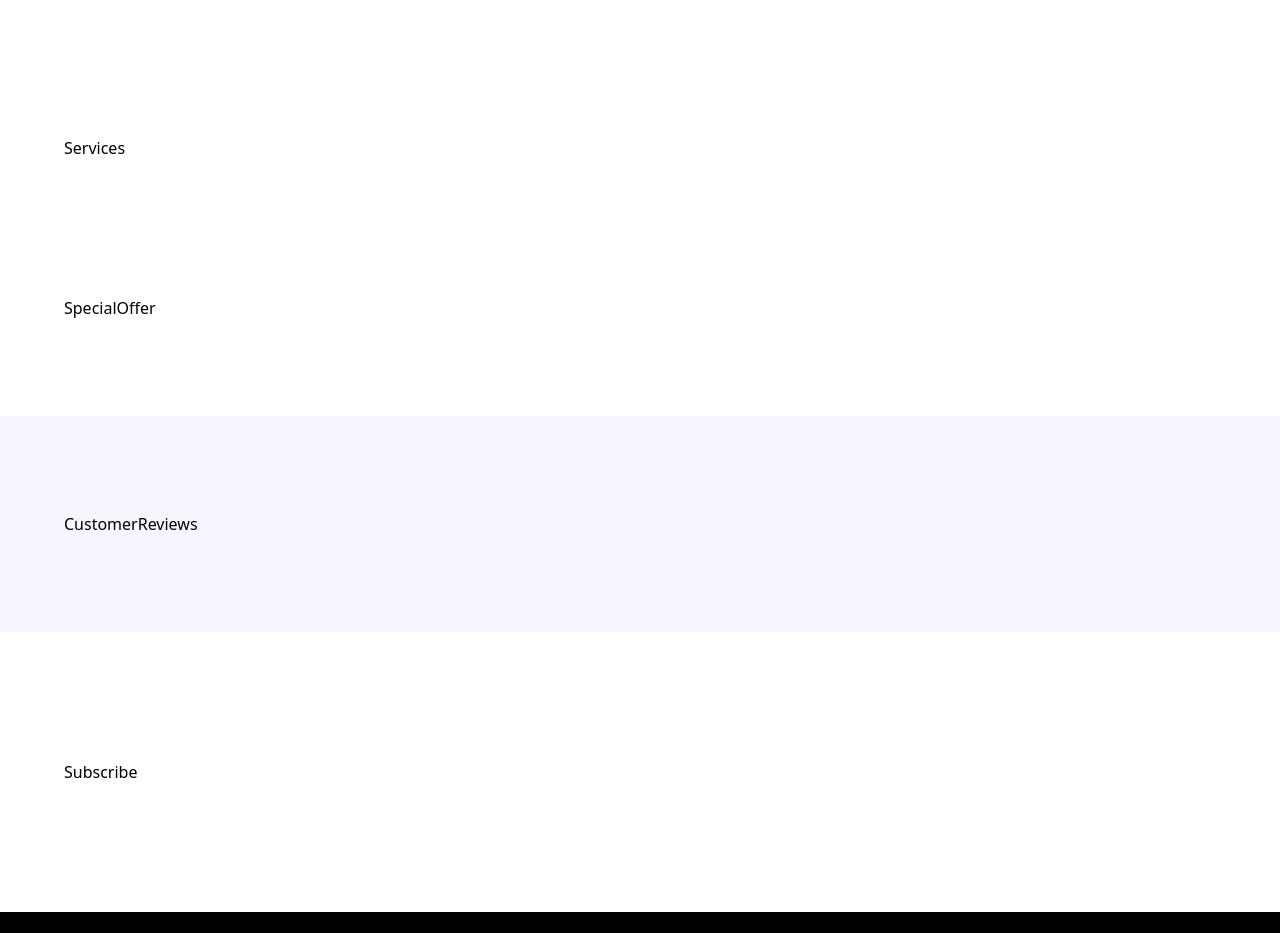
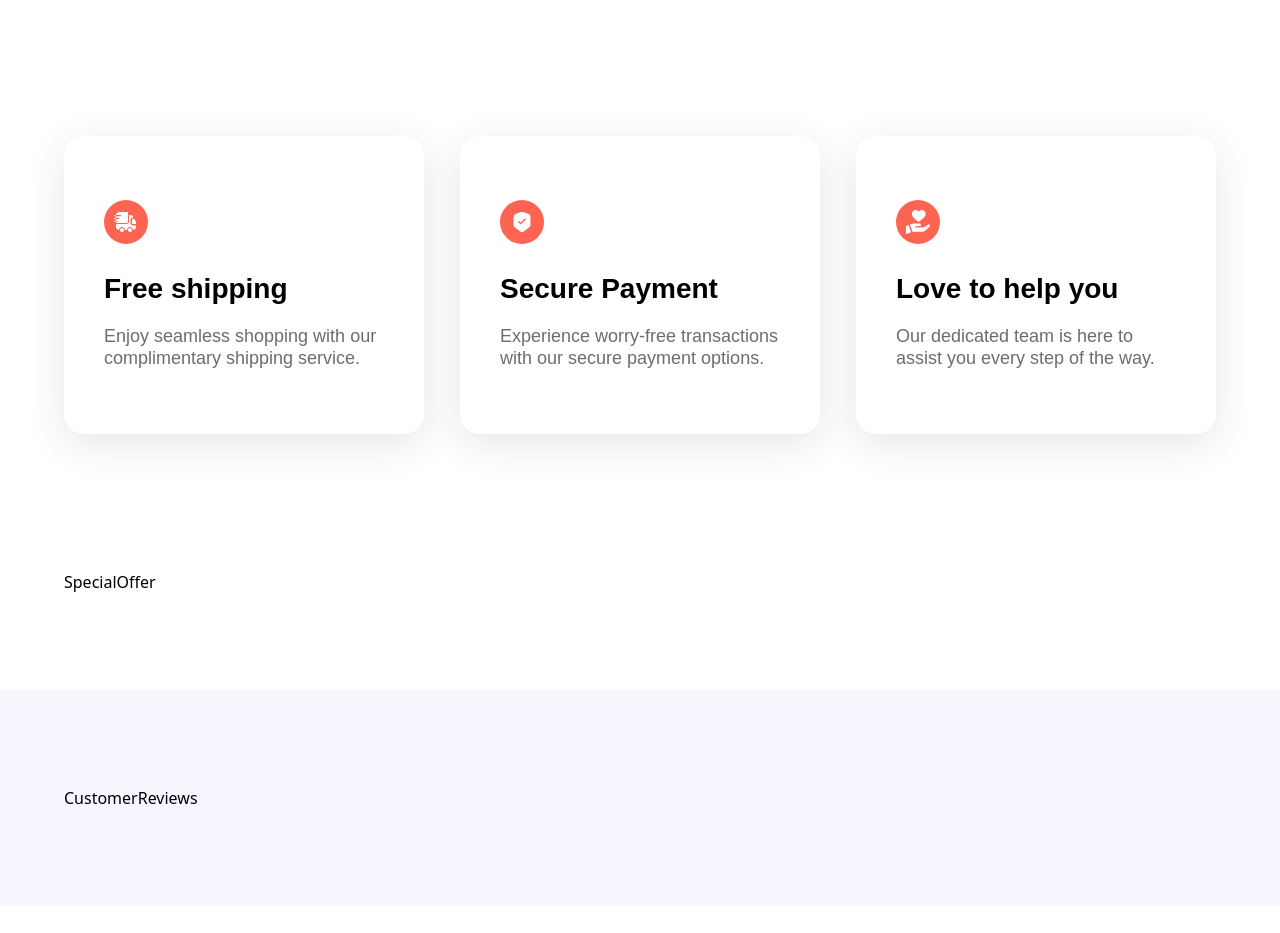
Before and after one commit to kritikpoudel/Nike-website, a React (Vite) app: page / in a window 1280 px wide. Shown: the part 2302-3235 px from the top of the page. Built offline with nearby package versions, Linux system fonts and the light colour scheme.

Commit message:
implement service section

```diff
--- /dev/null
+++ b/src/components/ServiceCard.jsx
@@ -0,0 +1,15 @@
+import React from 'react'
+
+const ServiceCard = ({imgURL,label,subtext}) => {
+  return (
+    <div className='flex-1 sm:w-78.5 sm:min-w-78.5 w-full rounded-[20px] shadow-3xl px-10 py-16'>
+        <div className='w-11 h-11 flex justify-center items-center bg-coral-red rounded-full'>
+            <img src={imgURL} alt={label} width={24} height={24}/>
+        </div>
+        <h3 className='mt-5 font-palanquin text-3xl leading-normal font-bold'>{label}</h3>
+        <p className='mt-3 wrap-break-word font-montserrat text-lg leading-normal text-slate-gray'>{subtext}</p>
+    </div>
+  )
+}
+
+export default ServiceCard
--- a/src/sections/Services.jsx
+++ b/src/sections/Services.jsx
@@ -1,8 +1,14 @@
 import React from 'react'
-
+import { services} from '../constants'
+import ServiceCard from '../components/ServiceCard'
 const Services = () => {
   return (
-    <div>Services</div>
+    <section className='flex max-container justify-center gap-9 flex-wrap'>
+      {services.map((service)=>(
+        <ServiceCard key={service.label} {...service}/>
+      ))}
+
+    </section>
   )
 }
 
```
